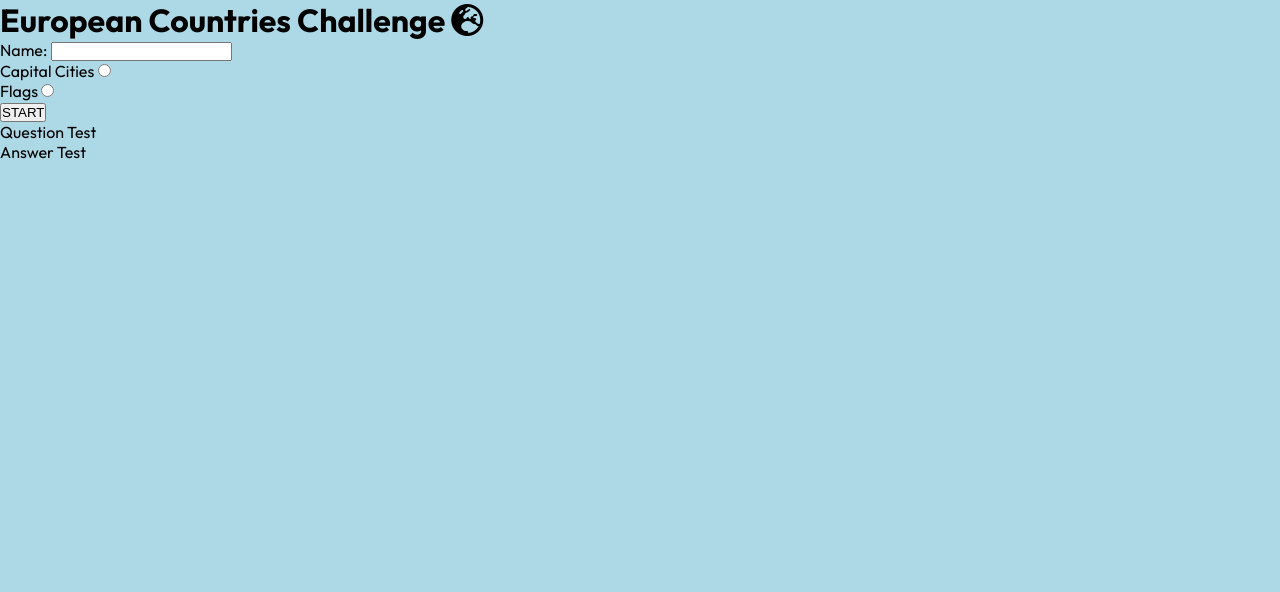
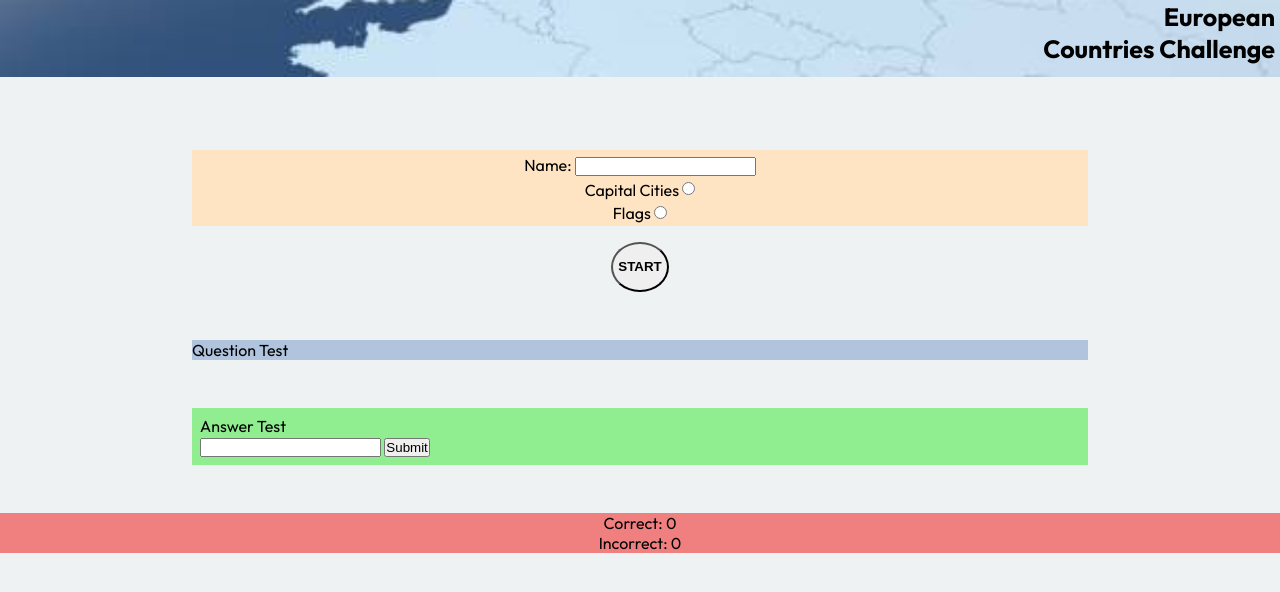
Before and after one commit to l-copeman/european-countries, a plain HTML site: page index.html in a window 1280 px wide. Drawn offline with Linux system fonts and the light colour scheme.

Commit message:
Add basic styles to content and add image to  banner

```diff
--- a/assets/css/style.css
+++ b/assets/css/style.css
@@ -9,6 +9,86 @@
 }
 
 body {
-    background: lightblue;
+    background: rgb(239, 242, 242);
     font-family: Outfit, sans-serif;
 }
+
+.banner {
+    background: url(../images/europe-banner.jpeg) no-repeat center/cover;
+    width: 100%;
+    position: fixed;
+    top: 0;
+    z-index: 10;
+    height: 150x;
+}
+
+h1 {
+    text-align: right;
+    margin-top: 0.5px;
+    margin-bottom: 0.5em;
+    font-size: 25px;
+    padding-right: 5px;
+}
+
+.user-details {
+    margin: auto ;
+    text-align: center;
+    background-color: bisque;
+    width: 70%;
+    margin-top: 150px;
+}
+
+#name {
+    margin-top: 0.5em;
+}
+
+#capitals {
+    margin-top: 0.5em ;
+}
+
+#flags {
+    margin-top: 0.5em;
+    margin-bottom: 0.5em;
+}
+
+.score-area {
+    background-color: lightcoral;
+    width: 100%;
+    margin-top: 3em;
+/*    position: absolute;
+    bottom: 5em; */
+    text-align: center;
+}
+
+.question-area {
+    background-color: lightsteelblue;
+    width: 70%;
+    margin: auto;
+    margin-top: 3em;
+}
+
+.answer-area {
+    background-color: lightgreen;
+    width: 70%;
+    margin: auto;
+    margin-top: 3em;
+    padding: 0.5em;
+}
+
+.start {
+    margin: auto;
+    margin-top: 1em;
+    width: 20%;
+    text-align: center;
+}
+
+#start {
+    border-radius: 50%;
+    height: 50px;
+    padding: 5px;
+    font-weight: bold;
+}
+
+#start:hover {
+    background-color: lightblue;
+}
--- a/index.html
+++ b/index.html
@@ -5,8 +5,8 @@
     <meta charset="UTF-8">
     <meta name="viewport" content="width=device-width, initial-scale=1.0">
     <!--Meta tags for search engines-->
-    <meta name="description" content="Interactive game, testing users knowlesge of European Cities and flags.">
-    <meta name="keywords" content="game, Europe, cities, flags, fun, knowledge">
+    <meta name="description" content="Interactive game, testing users knowledge of European capital cities and flags.">
+    <meta name="keywords" content="game, Europe, capitals, cities, flags, fun, knowledge">
     <meta name="author" content="Lee Copeman">
     <!--Stylesheet-->
     <link rel="stylesheet" href="assets/css/style.css">
@@ -20,7 +20,9 @@
 </head>
 
 <body>
-    <h1>European Countries Challenge <i class="fa-solid fa-earth-europe"></i></h1>
+    <div class="banner">
+        <h1>European<br>Countries Challenge</h1>
+    </div>
     <div class="user-details">
         <div>
             <label for="name">Name:</label>
@@ -36,15 +38,20 @@
         </div>
     </div>
     <div class="start">
-        <button>START</button>
+        <button id="start">START</button>
     </div>
     <div class="question-area">
         <p class="question">Question Test</p>
     </div>
     <div class="answer-area">
         <p class="answer">Answer Test</p>
+        <input type="text">
+        <input type="submit">
     </div>
-    <div class="score-area"></div>
+    <div class="score-area">
+        <p>Correct: <span id="correct-score">0</span></p>
+        <p>Incorrect: <span id="incorrect-score">0</span></p>
+    </div>
 
     <!--Font Awesome Kit and Javascript link-->
     <script src="https://kit.fontawesome.com/cd1fc6e5ef.js" crossorigin="anonymous"></script>
```
Also changed, not shown: assets/images/europe-1451963.webp (added), assets/images/europe-banner.jpeg (added).
